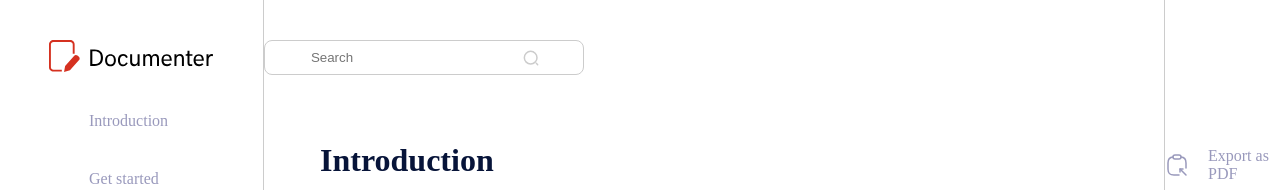
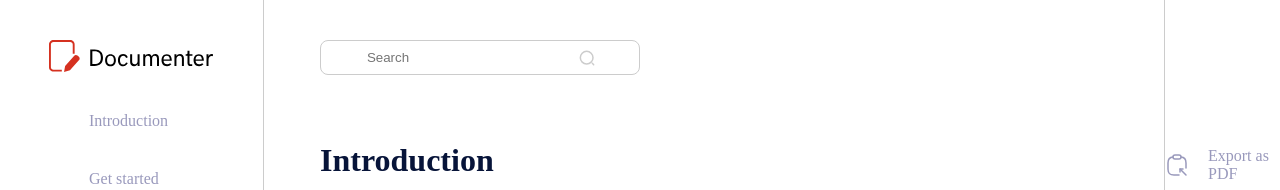
Before and after one commit to acumendigital/Documenter, a Nuxt app: page / in a window 1280 px wide. Shown: the top 190 px of the page. Built offline with nearby package versions, Linux system fonts and the light colour scheme.

Commit message:
Modified

```diff
--- a/components/TheSearchBar.vue
+++ b/components/TheSearchBar.vue
@@ -15,6 +15,7 @@ export default {
 
 <style lang="scss">
     .search-bar-container{
+        margin-left: 56px;
         padding-top: 40px;
         padding-bottom: 65px;
         .search-bar{
```
